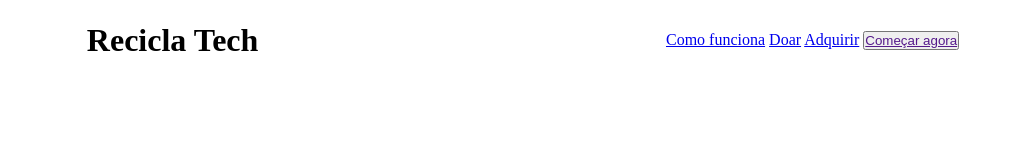
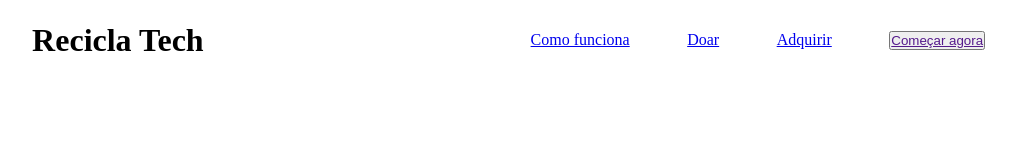
Before and after one commit to rhoneythseabra/recicla-tech, a plain HTML site: page index.html in a window 1280 px wide. Shown: the whole page, without its empty margins (117-1133 px from the left). Drawn offline with Linux system fonts and the light colour scheme.

Commit message:
fix: atualização do header e tag nav

```diff
--- a/style.scss
+++ b/style.scss
@@ -9,4 +9,13 @@ header {
     height: 10vh;
     justify-content: space-around;
     align-items: center;
+
+
+    nav {
+        height: 10vh;
+        width: 40%;
+        display: flex;
+        justify-content: space-around;
+        align-items: center;
+    }
 }
```
Also changed, not shown: style.css, 1 other file.
